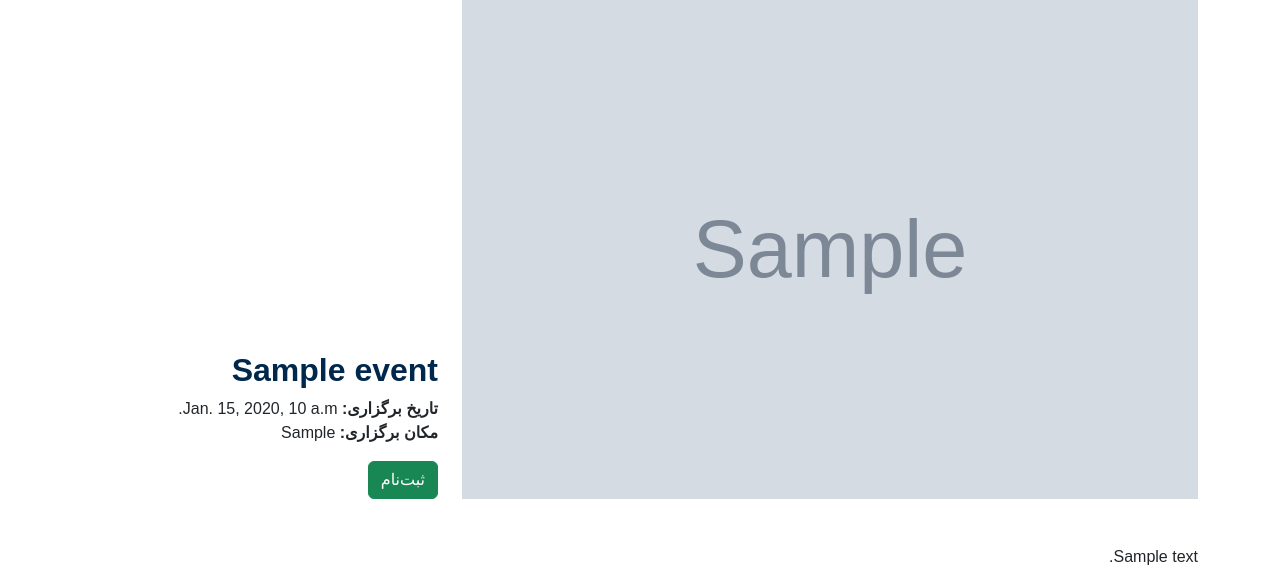
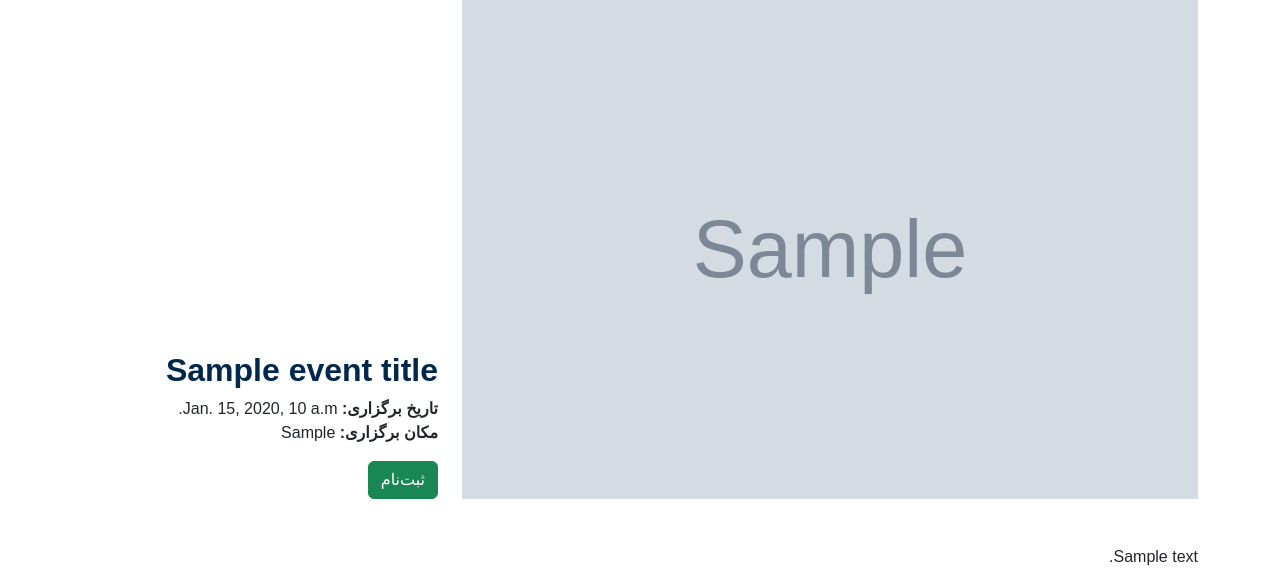
Before and after one commit to md5502/Tj-uni-info, a Django app: template events/templates/events/event_detail.html in a window 1280 px wide. Shown: the part 199-768 px from the top of the page. Run offline with Django 5.2, Linux system fonts and the light colour scheme; tables that the repository leaves empty hold one stand-in row (values such as "Sample post"); the template is opened without the code that fills it: values that come from a table or form of the project are taken from there, most other values are stand-ins (such as "Sample title", 1, 10 or a date in 2020); grey boxes marked "Sample" are stand-in pictures.

Commit message:
fix some bugs

```diff
--- a/events/templates/events/event_detail.html
+++ b/events/templates/events/event_detail.html
@@ -24,10 +24,10 @@
                 {% endif %}
             </div>
             <div style="margin-top: auto;" class="col-md-4">
-                <h2 class="event-detail-title">{{ event.title }}</h2>
+                <h2 class="event-detail-title">{{ event_title }}</h2>
                 <span class="event-detail-date"><strong>تاریخ برگزاری:</strong> {{ event_date }}</span> <!-- تاریخ برگزاری -->
                 <p class="event-detail-location"><strong>مکان برگزاری:</strong> {{ event.location }}</p> <!-- مکان برگزاری -->
-                <a class="btn btn-success" href="{% url 'events:event_registration' event.slug %}">
+                <a class="btn btn-success" href="{% url 'events:event_registration' event_slug %}">
                     ثبت‌نام
                 </a>
             </div>
```
